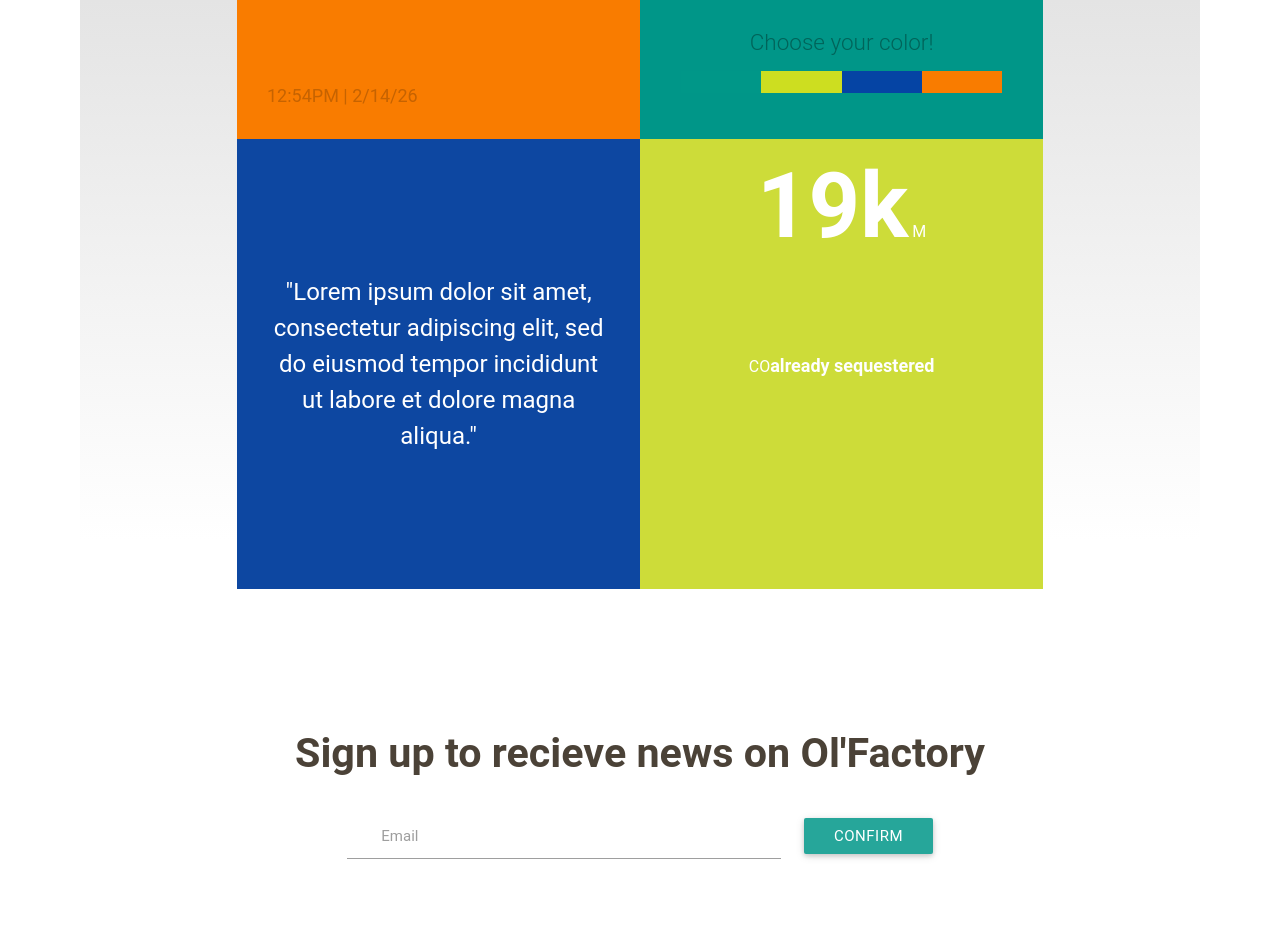
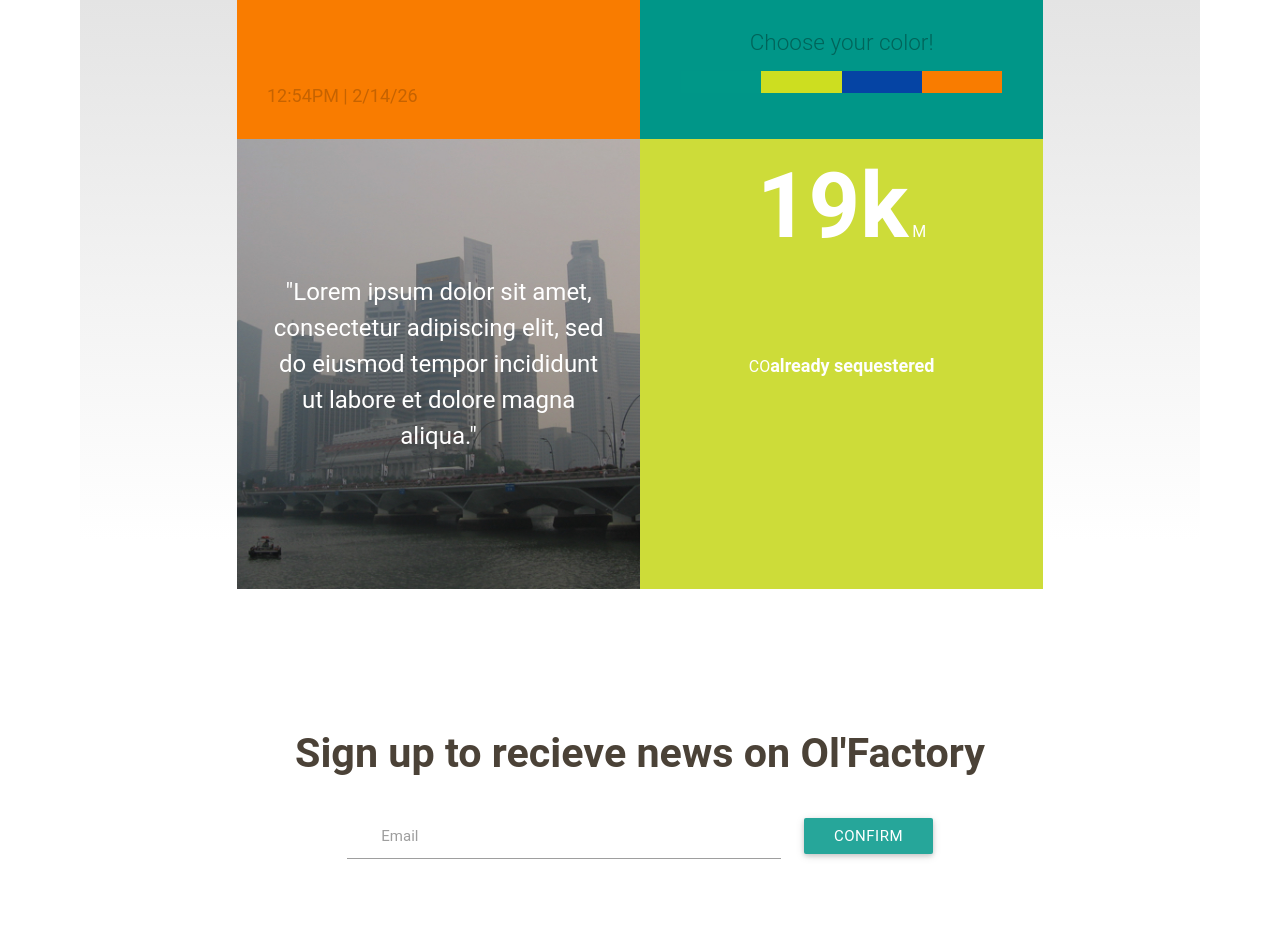
Before and after one commit to breathe99/site, a plain HTML site: page index.html in a window 1280 px wide. Shown: the part 960-1899 px from the top of the page. Drawn offline with nearby package versions, Linux system fonts and the light colour scheme; files that its build step writes are made by us from their sources; no server answers.

Commit message:
Fix quote bg url

```diff
--- a/sass/partials/card/_quote.scss
+++ b/sass/partials/card/_quote.scss
@@ -6,7 +6,7 @@
   justify-content: center;
   padding: 2em;
 
-  background: url('images/quote-bg4.jpg') no-repeat center;
+  background: url('../../../images/quote-bg4.jpg') no-repeat center;
   background-size: cover;
 }
 
```
Also changed, not shown: sass/styles.css, 1 other file.
